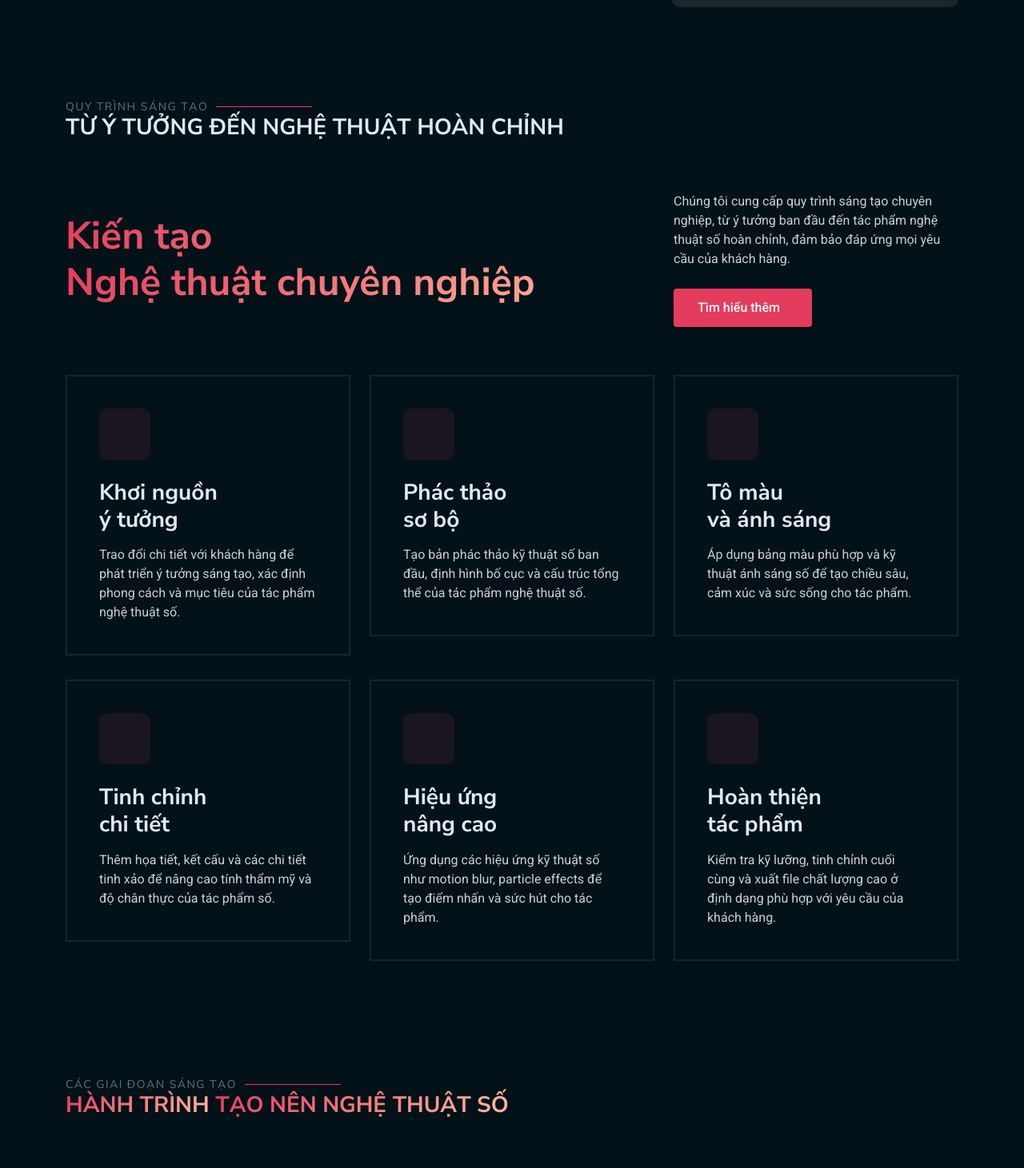
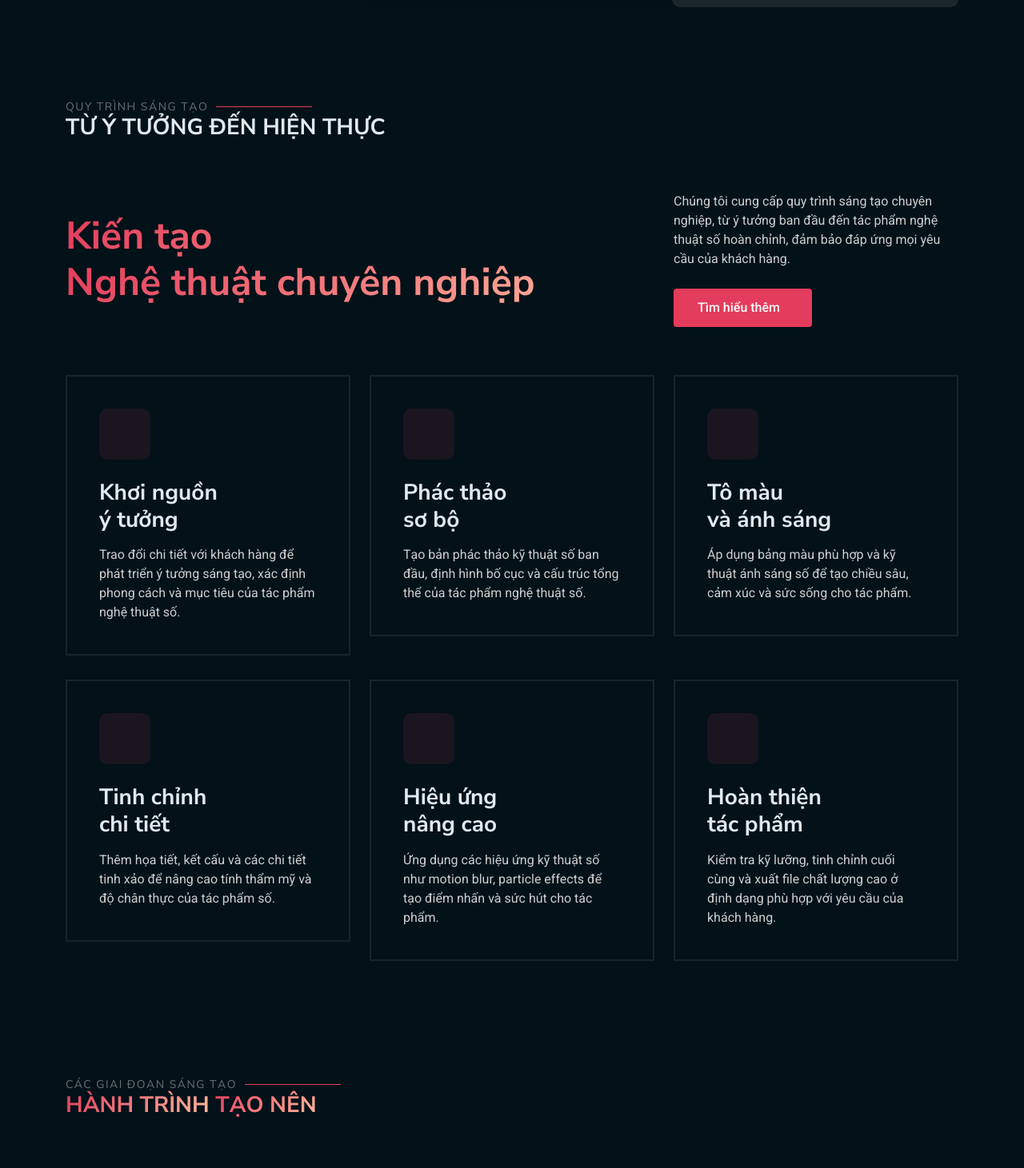
Before and after one commit to Vanh-2005/ARTHEORY, a React (Create React App) app: page / in a window 1280 px wide. Shown: the part 1897-3358 px from the top of the page at 80% size. Built offline with nearby package versions, Linux system fonts and the light colour scheme; some icons are missing.

Commit message:
update: cập nhật tính năng mới

```diff
--- a/public/assets/css/main.css
+++ b/public/assets/css/main.css
@@ -4491,6 +4491,7 @@ body.mobile-nav-active {
   -webkit-text-fill-color: transparent !important;
   background-clip: text !important;
 }
+
 /* ...existing code... */
 /* ...existing code... */
-/* ...existing code... */
+/* ...code bedug... */
--- a/src/components/Home.js
+++ b/src/components/Home.js
@@ -330,7 +330,7 @@ function Home() {
                 <section id="services" className="services section">
                     <div className="container section-title" data-aos="fade-up">
                         <h2>Quy Trình Sáng Tạo</h2>
-                        <div><span>Từ</span> <span className="description-title">Ý tưởng đến nghệ thuật hoàn chỉnh</span></div>
+                        <div><span>Từ</span> <span className="description-title">Ý tưởng đến hiện thực</span></div>
                     </div>
                     <div className="container" data-aos="fade-up" data-aos-delay={100}>
                         <div className="service-header">
@@ -465,7 +465,7 @@ function Home() {
                     <div className="container section-title" data-aos="fade-up">
                         <h2>Các Giai Đoạn Sáng Tạo</h2>
                         <div>
-                            <span className="gradient-text">Hành trình</span> <span className="description-title gradient-text">Tạo nên nghệ thuật số</span>
+                            <span className="gradient-text">Hành trình</span> <span className="description-title gradient-text">Tạo nên</span>
                         </div>
                     </div>
                     <div className="container" data-aos="fade-up" data-aos-delay={100}>
@@ -671,7 +671,7 @@ function Home() {
                 <section id="portfolio" className="portfolio section">
                     <div className="container section-title" data-aos="fade-up">
                         <h2>Tác Phẩm</h2>
-                        <div><span className="gradient-text">Bộ sưu tập</span> <span className="description-title gradient-text">nghệ thuật</span></div>
+                        <div><span className="gradient-text">Bộ sưu tập</span> <span className="description-title gradient-text">tranh số</span></div>
                     </div>
                     <div className="container-fluid" data-aos="fade-up" data-aos-delay={100}>
                         <div className="isotope-layout" data-default-filter="*" data-layout="masonry" data-sort="original-order">
```
